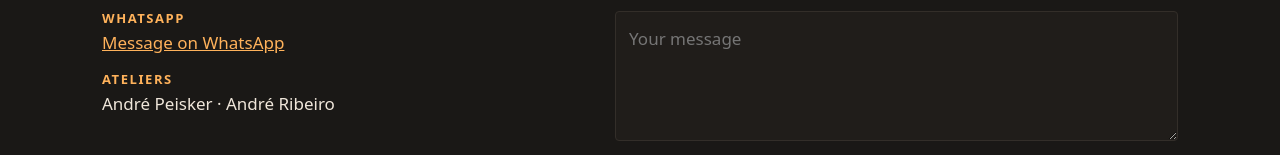
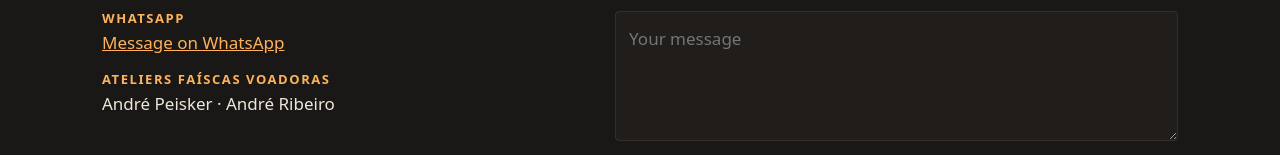
Before and after one commit to ernekustack/faiscas-voadoras, a plain HTML site: page index.html in a window 1280 px wide. Shown: the part 7946-8101 px from the top of the page. Drawn offline with Linux system fonts and the light colour scheme.

Commit message:
Add files via upload

```diff
--- a/index.html
+++ b/index.html
@@ -327,7 +327,7 @@ course_p2:"Assim, cada um pode aprender a fazer as suas próprias ferramentas. E
 coop_h:"Parte de uma cooperativa",
 coop_p:"Desde setembro de 2023 fazemos parte da Cooperativa Integral da Terra. Partilhamos a oficina com outros projetos, num espaço de colaboração e entreajuda.",
 ct_h:"Contacto",ct_lead:"Conte-nos o que precisa. Respondemos o mais depressa possível. Já planeou o seu portão com a app? Conte-nos.",
-ct_addr:"Morada",ct_map:"Abrir no mapa",ct_phone:"Telefone",ct_wa:"Escrever no WhatsApp",ct_who:"Ateliers",
+ct_addr:"Morada",ct_map:"Abrir no mapa",ct_phone:"Telefone",ct_wa:"Escrever no WhatsApp",ct_who:"Ateliers Faíscas Voadoras",
 f_name:"Nome",f_mail:"E-mail",f_tel:"Telefone (opcional)",f_msg:"A sua mensagem",
 f_consent:"Aceito que os meus dados sejam usados para responder ao pedido.",f_privacy_link:"Privacidade",f_send:"Enviar",
 pv_h:"Privacidade",pv_p:"Este site não usa cookies nem rastreio. Se enviar o formulário, os seus dados passam pelo serviço Formspree e chegam por e-mail ao atelier. Usamo-los só para responder ao seu pedido. Pode pedir a eliminação a qualquer momento por telefone ou WhatsApp.",
@@ -356,7 +356,7 @@ course_p2:"That way people can learn to make their own tools. And the craft pass
 coop_h:"Part of a cooperative",
 coop_p:"We have been part of Cooperativa Integral da Terra since September 2023. We share the workshop with other projects, in a place of collaboration and mutual support.",
 ct_h:"Contact",ct_lead:"Tell us what you need. We reply as soon as we can. Already planned your gate with the app? Tell us about it.",
-ct_addr:"Address",ct_map:"Open in maps",ct_phone:"Phone",ct_wa:"Message on WhatsApp",ct_who:"Ateliers",
+ct_addr:"Address",ct_map:"Open in maps",ct_phone:"Phone",ct_wa:"Message on WhatsApp",ct_who:"Ateliers Faíscas Voadoras",
 f_name:"Name",f_mail:"Email",f_tel:"Phone (optional)",f_msg:"Your message",
 f_consent:"I agree that my data is used to answer my request.",f_privacy_link:"Privacy",f_send:"Send",
 pv_h:"Privacy",pv_p:"This site uses no cookies and no tracking. If you send the form, your data passes through the service Formspree and reaches the atelier by email. We use it only to answer your request. You can ask us to delete it at any time by phone or WhatsApp.",
@@ -385,7 +385,7 @@ course_p2:"So kann jeder lernen, eigene Werkzeuge zu bauen. Und das Handwerk geh
 coop_h:"Teil einer Genossenschaft",
 coop_p:"Seit September 2023 gehören wir zur Cooperativa Integral da Terra. Wir teilen die Werkstatt mit anderen Projekten. Es ist ein Ort der Zusammenarbeit und gegenseitigen Hilfe.",
 ct_h:"Kontakt",ct_lead:"Sagen Sie uns, was Sie brauchen. Wir melden uns so schnell wie möglich. Haben Sie Ihr Tor schon mit der App geplant? Erzählen Sie uns davon.",
-ct_addr:"Adresse",ct_map:"Auf der Karte öffnen",ct_phone:"Telefon",ct_wa:"Per WhatsApp schreiben",ct_who:"Ateliers",
+ct_addr:"Adresse",ct_map:"Auf der Karte öffnen",ct_phone:"Telefon",ct_wa:"Per WhatsApp schreiben",ct_who:"Ateliers Faíscas Voadoras",
 f_name:"Name",f_mail:"E-Mail",f_tel:"Telefon (optional)",f_msg:"Ihre Nachricht",
 f_consent:"Ich bin einverstanden, dass meine Daten zur Beantwortung meiner Anfrage genutzt werden.",f_privacy_link:"Datenschutz",f_send:"Senden",
 pv_h:"Datenschutz",pv_p:"Diese Seite nutzt keine Cookies und kein Tracking. Wenn Sie das Formular senden, laufen Ihre Daten über den Dienst Formspree und kommen per E-Mail im Atelier an. Wir nutzen sie nur für die Antwort. Sie können jederzeit per Telefon oder WhatsApp die Löschung verlangen.",
```
